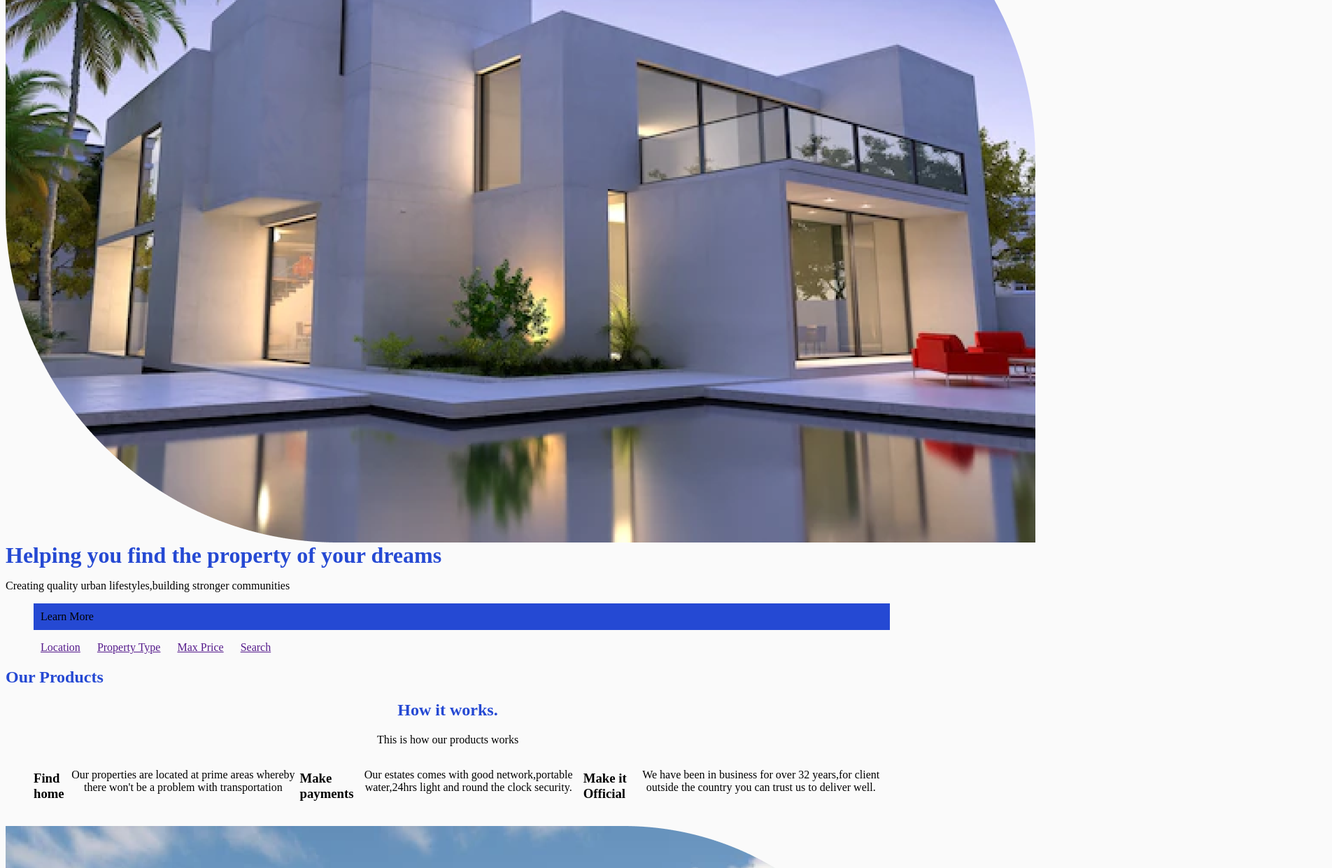
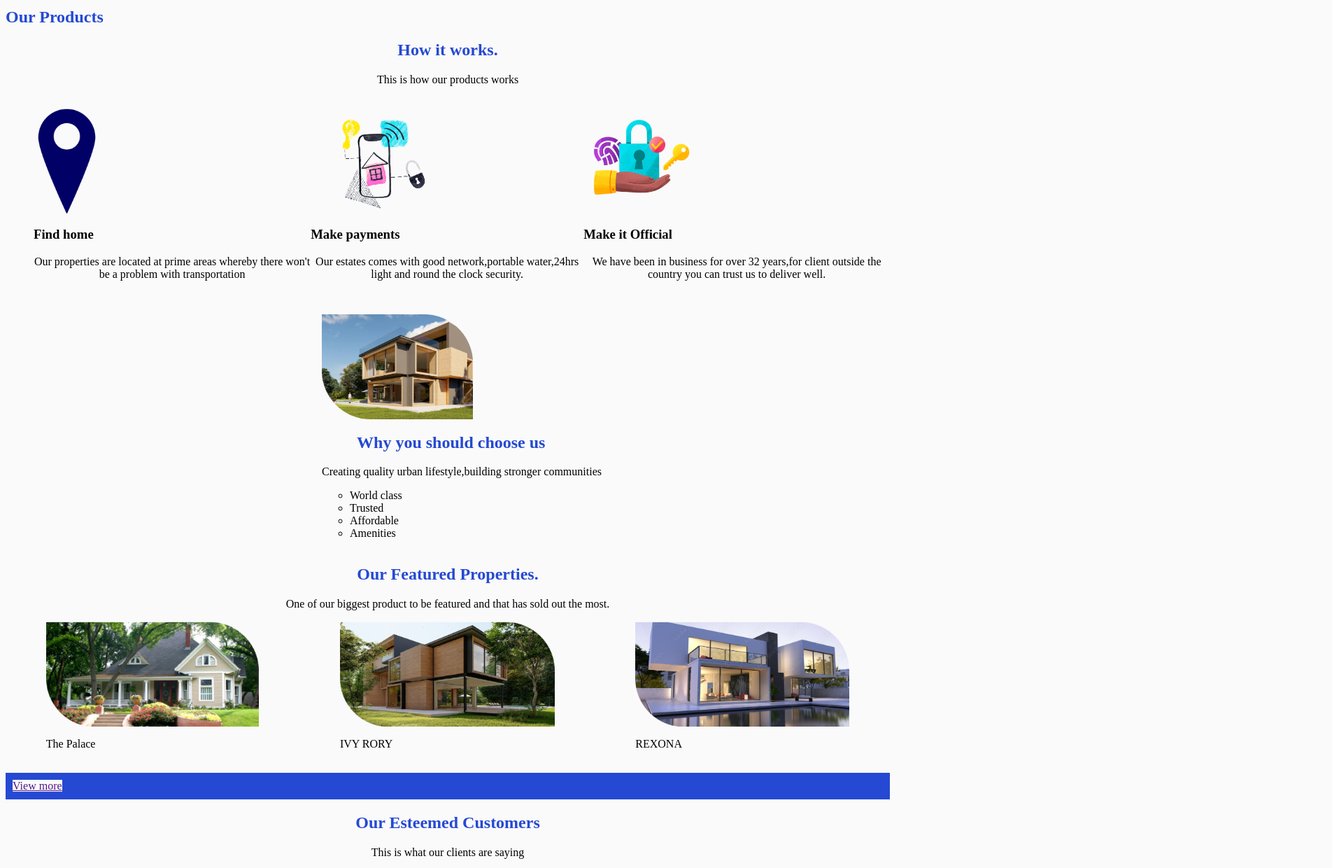
Before and after one commit to Navuru/Project1, a plain HTML site: page index.html in a window 1280 px wide. Shown: the part 340-1580 px from the top of the page at 70% size, 1904 px wide, since content can reach past the window. Drawn offline with Linux system fonts and the light colour scheme.

Commit message:
Submitting

```diff
--- a/index.css
+++ b/index.css
@@ -22,13 +22,13 @@
 }
 #left{
     text-align: left;
-    display: initial;
+    display: block;
 }
-#right{
+/*#right{
     text-align: right;
-    display: block;
+    display: block
     list-style-type: none;
-}
+} */
 h1{
     color: #2549D3;
 }
@@ -49,14 +49,17 @@ img{
     text-align: center;
 }
 img{
-    align-items: inline;
+    height: 150px;
+
+
 }
 #image{
     display: flex;
     justify-content: center;
 }
-div{
+.Flex-container{
     display: flex;
-    justify-content: center;
-    list-style-type: none;
-}
+    flex-direction: row;
+    justify-content: space-around;
+
+    }
--- a/index.html
+++ b/index.html
@@ -16,9 +16,13 @@
         <li><a href="">Agent</a></li>
         <li class="links"><a href="">Get Started</a></li>
     </ul>
+    <div class="Flex-container">
+    <div>
+        <h1 class="Description" id="left">Helping you find the property of your dreams</h1>
+        <p>Creating quality urban lifestyles,building stronger communities</p>
+    </div>
     <img src="Images/image 1.png" alt="">
-    <h1 class="Description" id="left">Helping you find the property of your dreams</h1>
-    <p>Creating quality urban lifestyles,building stronger communities</p>
+    </div>
 
     <ul>
         <li class="links">Learn More</li>
@@ -30,25 +34,33 @@
         <li class="links"><a href="">Search</a></li>
     </ul>
 
-
     <h2>Our Products</h2>
     <h2 class="Tail">How it works.</h2>
     <p class="Tail">This is how our products works</p>
-
+    <div class="Flex-container">
     <ul class="" id="image">
+        <div>
+            <img src="Images/address mark.png" alt="">
     <h3>Find home</h3>
     <p class="Tail">Our properties are located at prime areas whereby there won't be a problem with transportation</p>
-
+        </div>
+        <div>
+            <img src="Images/Smart house.png" alt="">
     <h3>Make payments</h3>
     <p class="Tail">Our estates comes with good network,portable water,24hrs light and round the clock security.</p>
-
+        </div>
+        <div>
+            <img src="Images/Secure data protection with fingerprint and lock.png" alt="">
     <h3>Make it Official</h3>
     <p class="Tail">We have been in business for over 32 years,for client outside the country you can trust us to deliver well.</p>
+
     </ul>
+    </div>
+    <div class="Flex-container">
+    <ul>
+        <div><img src="Images/image 2.png" alt="" class="" id="image"></div>
+        <div><h2 class="Description" id="right">Why you should choose us</h2></div>
 
-
-    <img src="Images/image 2.png" alt="" class="" id="image">
-    <h2 class="Description" id="right">Why you should choose us</h2>
     <p class="" id="right">Creating quality urban lifestyle,building stronger communities</p>
     <ul class="" id="right">
         <li>World class</li>
@@ -56,13 +68,25 @@
         <li>Affordable</li>
         <li>Amenities</li>
     </ul>
+    </div>
+
     <h2 class="Tail">Our Featured Properties.</h2>
     <p class="Tail">One of our biggest product to be featured and that has sold out the most.</p>
-    <ul class="horizontal" id="image">
-        <img src="Images/image 4.png" alt="">
+
+        <div class="Flex-container">
+       <div>
+         <img src="Images/image 4.png" alt="">
+         <p>The Palace</p>
+       </div>
+       <div>
         <img src="Images/image 3.png" alt="">
+        <p>IVY RORY</p>
+       </div>
+       <div>
         <img src="Images/image 5.png" alt="">
-    </ul>
+        <P>REXONA</P>
+       </div>
+    </div>
     <P class="links"><a href="">View more</a></P>
 
     <h2 class="Tail">Our Esteemed Customers</h2>
```
